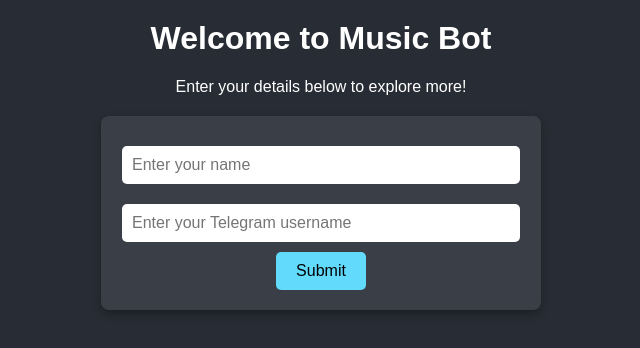
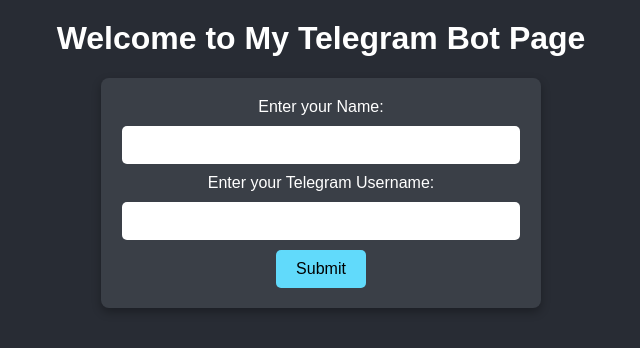
Before and after one commit to Teamsanki/SANKIXD_ABOUT.io, a plain HTML site: page index.html in a window 1280 px wide. Shown: the whole page, without its empty margins (319-959 px from the left). Drawn offline with Linux system fonts and the light colour scheme.

Commit message:
Update index.html

```diff
--- a/index.html
+++ b/index.html
@@ -3,24 +3,21 @@
 <head>
     <meta charset="UTF-8">
     <meta name="viewport" content="width=device-width, initial-scale=1.0">
-    <title>Music Bot - GitHub Page</title>
+    <title>Telegram Bot Form</title>
     <link rel="stylesheet" href="style.css">
 </head>
 <body>
-    <h1>Welcome to Music Bot</h1>
-    <p>Enter your details below to explore more!</p>
+    <div class="container">
+        <h1>Welcome to My Telegram Bot Page</h1>
+        <form id="userForm">
+            <label for="username">Enter your Name:</label>
+            <input type="text" id="username" name="username" required>
 
-    <!-- Form to collect name and Telegram username -->
-    <form id="userForm">
-        <input type="text" id="name" placeholder="Enter your name" required>
-        <input type="text" id="username" placeholder="Enter your Telegram username" required>
-        <button type="submit">Submit</button>
-    </form>
+            <label for="telegramUsername">Enter your Telegram Username:</label>
+            <input type="text" id="telegramUsername" name="telegramUsername" required>
 
-    <!-- About Section -->
-    <div class="about" id="aboutSection" style="display: none;">
-        <h2>About Our Music Bot</h2>
-        <p>This bot is designed to enhance your music experience. Create playlists, enjoy music, and more!</p>
+            <button type="submit">Submit</button>
+        </form>
     </div>
 
     <script src="script.js"></script>
```
